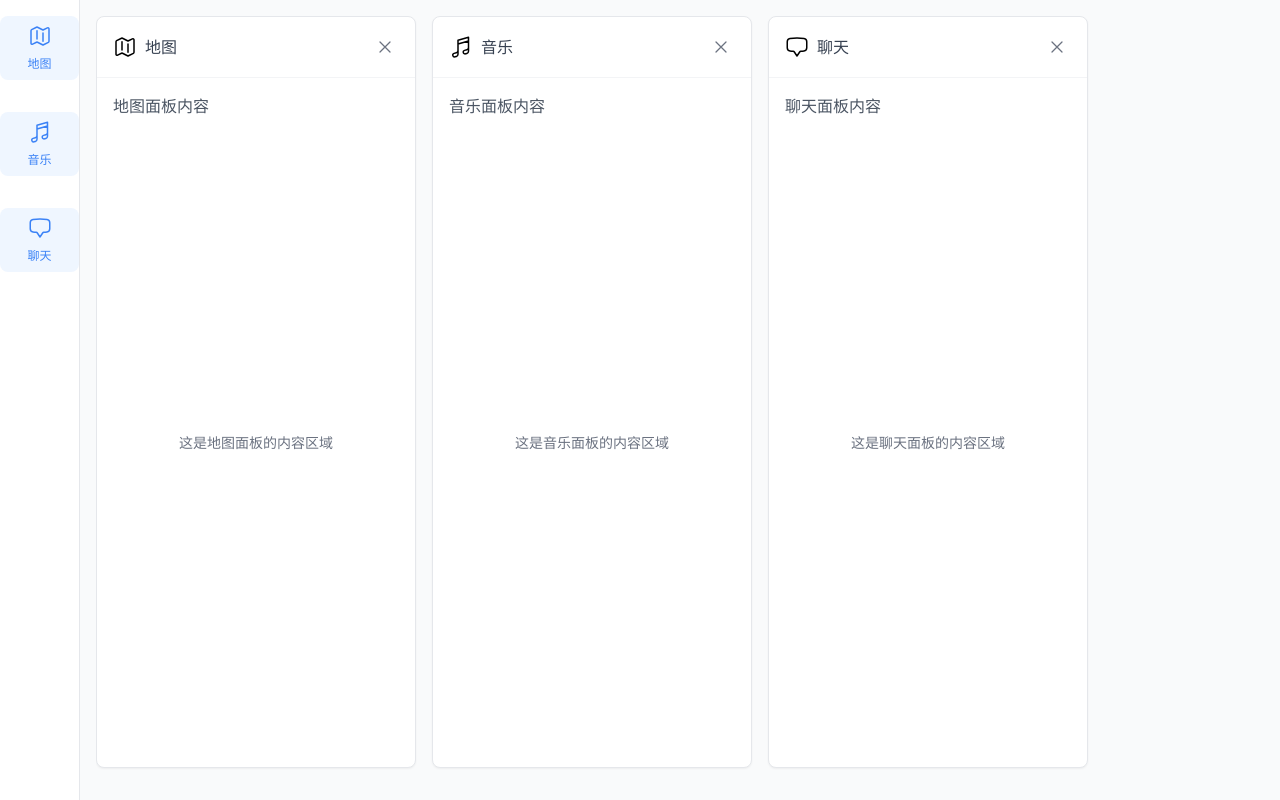
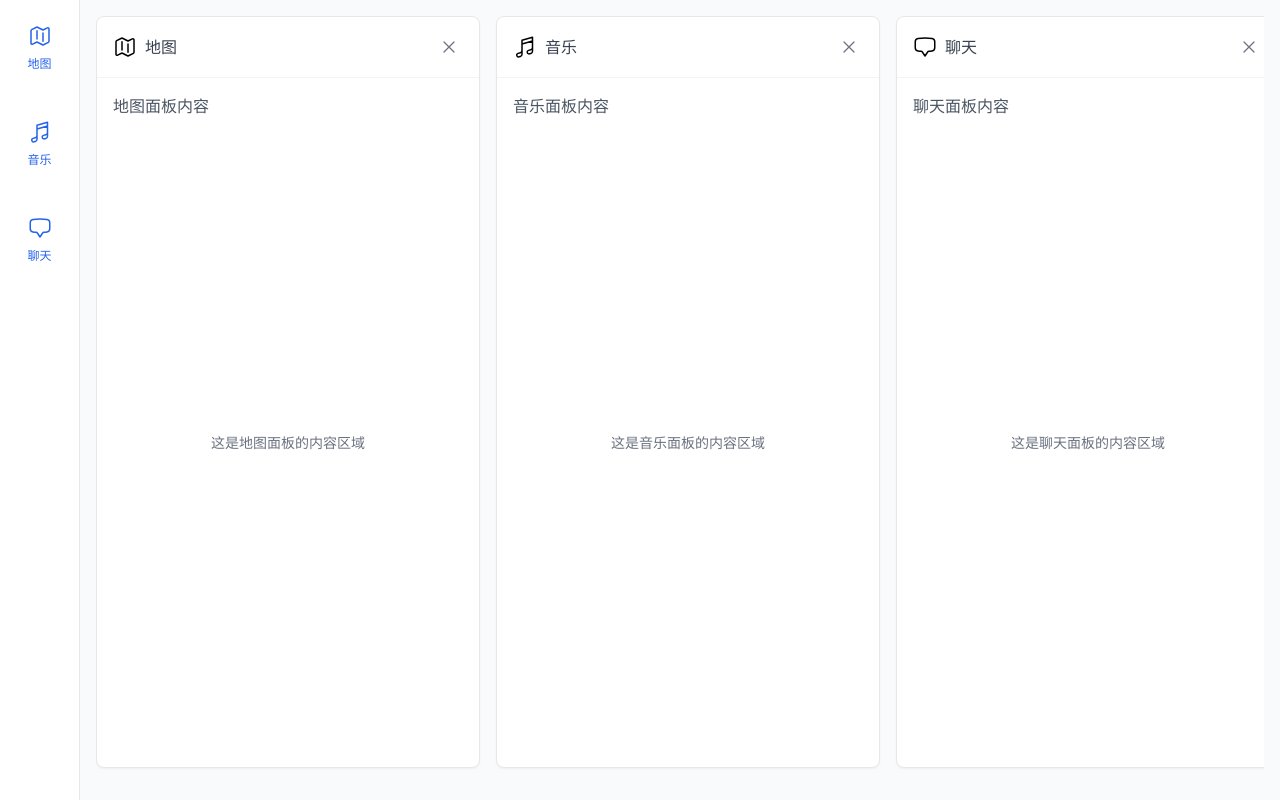
Before and after one commit to yuzhouoo/fe-test-demo, a Next.js app: page / in a window 1280 px wide. Built offline with nearby package versions, Linux system fonts and the light colour scheme.

Commit message:
优化拖拽效果 @yuzhou

```diff
--- a/app/page.tsx
+++ b/app/page.tsx
@@ -39,9 +39,11 @@ const initialPanels: Panel[] = [
 ]
 
 const SortableItem = ({ id, children }: { id: string; children: React.ReactNode }) => {
-  const { attributes, listeners, setNodeRef, transform, transition, isDragging } = useSortable({
+  const { attributes, listeners, setNodeRef, transform, transition, isDragging, over } = useSortable({
     id,
   })
+
+  const isOver = over?.id === id
 
   const style = {
     transform: CSS.Translate.toString(transform),
@@ -56,7 +58,7 @@ const SortableItem = ({ id, children }: { id: string; children: React.ReactNode
       style={style}
       {...attributes}
       {...listeners}
-      className="cursor-grab active:cursor-grabbing"
+      className={`cursor-grab active:cursor-grabbing ${isDragging ? 'ring-2 ring-green-500' : ''} ${!isDragging && isOver ? 'ring-2 ring-red-500' : ''}`}
     >
       {children}
     </div>
@@ -107,14 +109,14 @@ export default function Home() {
   return (
     <div className="flex h-screen bg-gray-50">
       {/* 左侧固定导航 */}
-      <div className="w-20 bg-white border-r border-gray-200 flex flex-col items-center py-4 space-y-8">
+      <div className="w-[80px] bg-white border-r border-gray-200 flex flex-col items-center py-4 space-y-8 flex-shrink-0">
         {panels.map((panel) => (
           <button
             key={panel.id}
             onClick={() => togglePanel(panel.id)}
             className={`flex flex-col items-center space-y-2 p-2 rounded-lg transition-colors w-full ${panel.isOpen
-              ? 'bg-blue-50 text-primary'
-              : 'bg-gray-50 text-gray-400 hover:bg-gray-100'}`}
+              ? 'text-blue-600 hover:bg-blue-50'
+              : 'text-gray-400 hover:bg-gray-100 hover:text-gray-600'}`}
             aria-label={`${panel.isOpen ? '关闭' : '打开'}${panel.title}面板`}
           >
             {panel.icon}
@@ -124,15 +126,15 @@ export default function Home() {
       </div>
 
       {/* 右侧面板区域 */}
-      <div className="flex-1 flex flex-col">
-
-        <div className="flex-1 p-4 flex items-stretch">
+      <div className="flex-1 overflow-x-auto">
+        <div className="min-w-[1200px] h-full p-4">
+          <div className="h-full flex items-stretch">
             <DndContext sensors={sensors} onDragEnd={handleDragEnd}>
               <SortableContext items={panels.map((p) => p.id)} strategy={verticalListSortingStrategy}>
-              <div className="panel-container flex space-x-4 pb-4 flex-1">
+                <div className="panel-container flex space-x-4 pb-4">
                   {panels.filter((p) => p.isOpen).map((panel) => (
                     <SortableItem key={panel.id} id={panel.id}>
-                    <div className="flex-1 min-w-80 bg-white rounded-lg border border-gray-200 shadow-sm flex flex-col h-full">
+                      <div className="w-96 bg-white rounded-lg border border-gray-200 shadow-sm flex flex-col h-full">
                         <div className="flex items-center justify-between p-4 border-b border-gray-100">
                           <div className="flex items-center space-x-2">
                             {panel.icon}
@@ -161,5 +163,6 @@ export default function Home() {
           </div>
         </div>
       </div>
+    </div>
   )
 }
```
Lines whose indentation alone changed are shown as unchanged.
